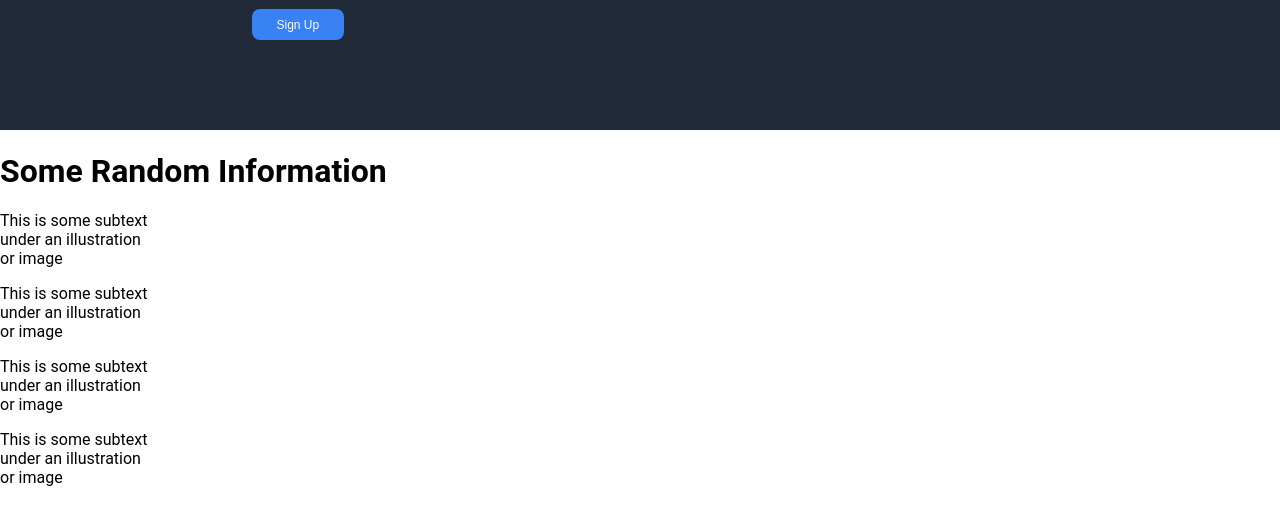
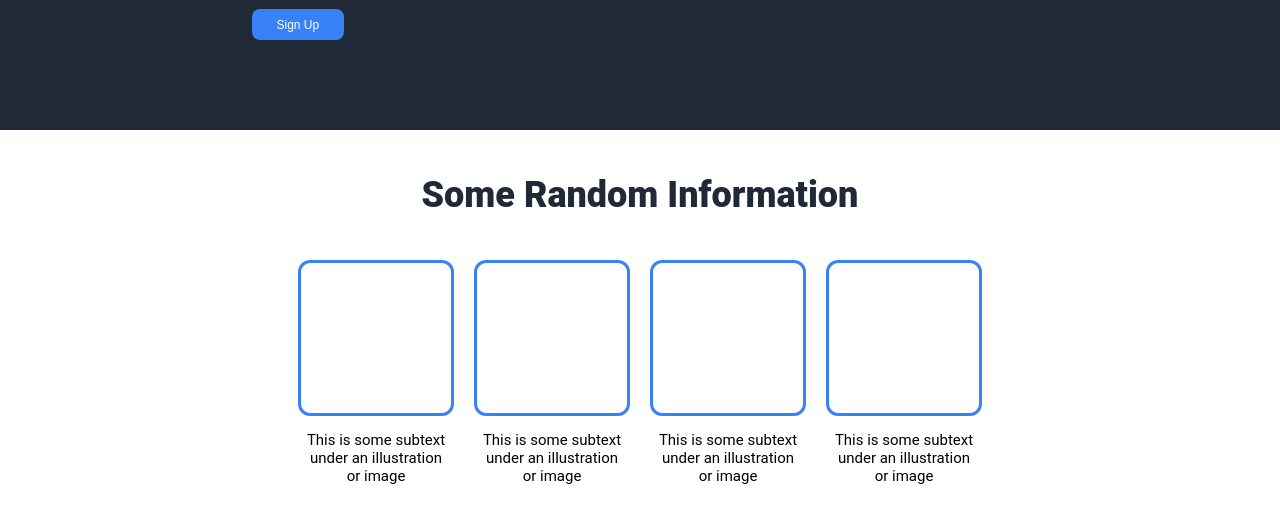
Before and after one commit to parthiv-2006/Landing-Page, a plain HTML site: page index.html in a window 1280 px wide. Shown: the part 268-792 px from the top of the page. Drawn offline with Linux system fonts and the light colour scheme.

Commit message:
added styling for information section

```diff
--- a/style.css
+++ b/style.css
@@ -65,3 +65,33 @@ a {
     width: 350px;
     height: auto;
 }
+
+/** styling for information-section**/
+
+.information-section h1 {
+    text-align: center;
+    font-size: 36px;
+    color: #1F2937;
+    font-weight: 900;
+    padding: 20px;
+}
+
+.cards {
+    display: flex;
+    justify-content: center;
+    align-items: center;
+    gap: 20px;
+}
+
+.card-image-placeholder {
+    width: 150px;
+    height: 150px;
+    border: 3px solid;
+    border-radius: 12px;
+    border-color: #3882F6;
+}
+
+.card p {
+    text-align: center;
+    font-size: 15px;
+}
```
